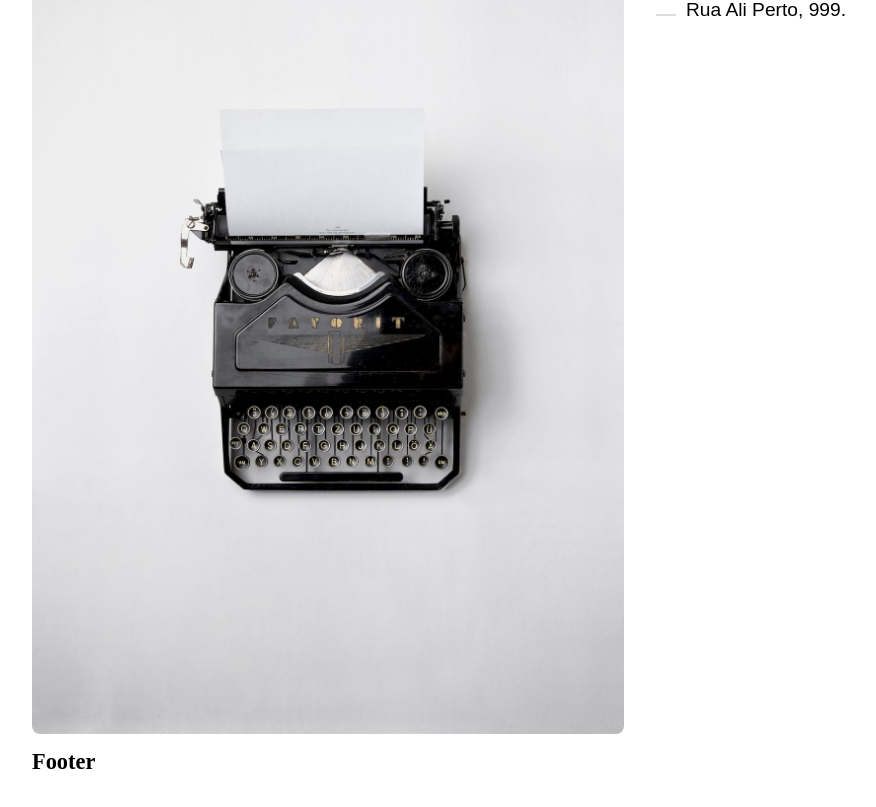
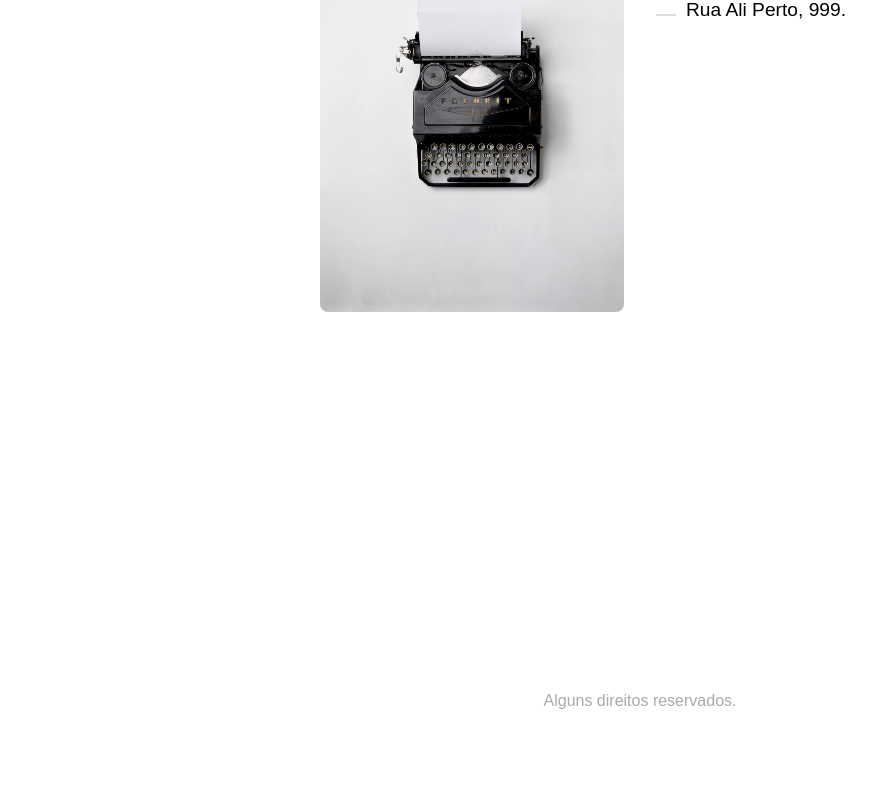
Before and after one commit to tatisabinoviana/ReactParaIniciantesOrigamid, a React (Create React App) app: page /contato in a window 1280 px wide. Shown: the part 236-1043 px from the top of the page, without its empty margins (0-876 px from the left). Built offline with nearby package versions, Linux system fonts and the light colour scheme.

Commit message:
Exibicao do loading, alteracao do footer, com configuracoes do CSS e exibicao. atualizacao do Css principal

```diff
--- a/src/App.css
+++ b/src/App.css
@@ -15,6 +15,18 @@
   font-size: 1.4rem;
 }
 
+.App {
+  display: flex;
+  flex-direction: column;
+  max-width: 40rem;
+  margin: 0 auto;
+  min-height: calc(100vh + 10rem);
+}
+
+.content {
+  flex: 1;
+}
+
 .animeLeft {
   transform: translateX(-20px);
   opacity: 0;
@@ -27,3 +39,18 @@
     opacity: initial;
   }
 }
+
+.loading {
+  width: 20px;
+  height: 20px;
+  border-radius: 50%;
+  border: 10px solid #ccc;
+  border-right-color: transparent;
+  animation: loading 1s infinite;
+}
+
+@keyframes loading {
+  to {
+    transform: rotate(360deg);
+  }
+}
--- a/src/Components/Footer.js
+++ b/src/Components/Footer.js
@@ -4,7 +4,7 @@
 const Footer = () => {
   return (
     <div className={styles.footer}>
-      <h1>Footer</h1>
+      <p>Alguns direitos reservados.</p>
     </div>
   );
 };
--- a/src/Components/Footer.module.css
+++ b/src/Components/Footer.module.css
@@ -0,0 +1,8 @@
+.footer {
+  text-align: center;
+  font-family: Arial, Helvetica, sans-serif;
+  color: #aaa;
+  height: 10rem;
+  padding-top: 5rem;
+  box-sizing: border-box;
+}
--- a/src/Components/Produto.js
+++ b/src/Components/Produto.js
@@ -25,7 +25,7 @@
     fetchProduto(`https://ranekapi.origamid.dev/json/api/produto/${id}`);
   }, [id]);
 
-  if (loading) return <div>Carregando...</div>;
+  if (loading) return <div className="loading"></div>;
   if (error) return <p>{error}</p>;
   if (produto === null) return null;
 
```
